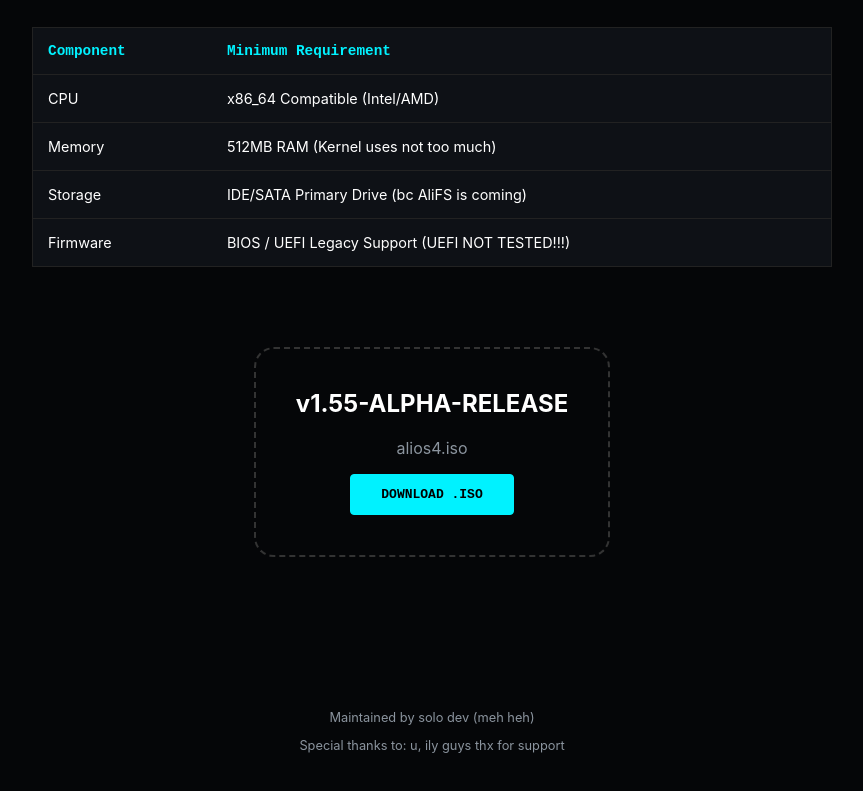
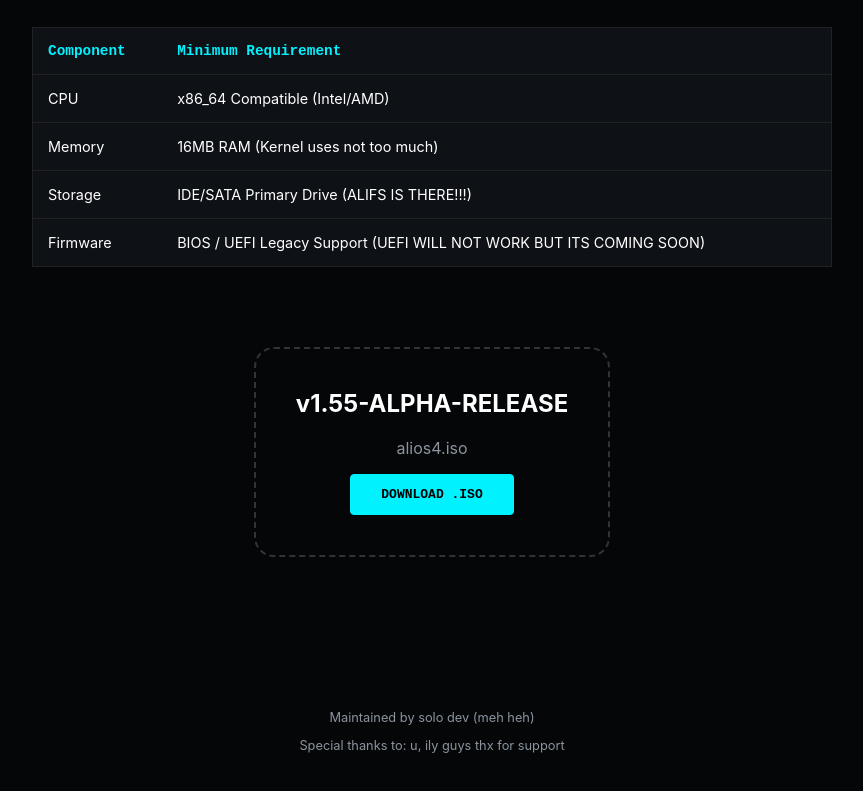
Before and after one commit to Justlinuxyourself/JustLinuxyourself.github.io, a plain HTML site: page AliOS/index.html in a window 1280 px wide. Shown: the part 805-1596 px from the top of the page, without its empty margins (208-1071 px from the left). Drawn offline with Linux system fonts and the light colour scheme.

Commit message:
Update index.html

```diff
--- a/AliOS/index.html
+++ b/AliOS/index.html
@@ -76,9 +76,9 @@
     <table>
         <tr><th>Component</th><th>Minimum Requirement</th></tr>
         <tr><td>CPU</td><td>x86_64 Compatible (Intel/AMD)</td></tr>
-        <tr><td>Memory</td><td>512MB RAM (Kernel uses not too much)</td></tr>
-        <tr><td>Storage</td><td>IDE/SATA Primary Drive (bc AliFS is coming)</td></tr>
-        <tr><td>Firmware</td><td>BIOS / UEFI Legacy Support (UEFI NOT TESTED!!!)</td></tr>
+        <tr><td>Memory</td><td>16MB RAM (Kernel uses not too much)</td></tr>
+        <tr><td>Storage</td><td>IDE/SATA Primary Drive (ALIFS IS THERE!!!)</td></tr>
+        <tr><td>Firmware</td><td>BIOS / UEFI Legacy Support (UEFI WILL NOT WORK BUT ITS COMING SOON)</td></tr>
     </table>
 </div>
 
```
